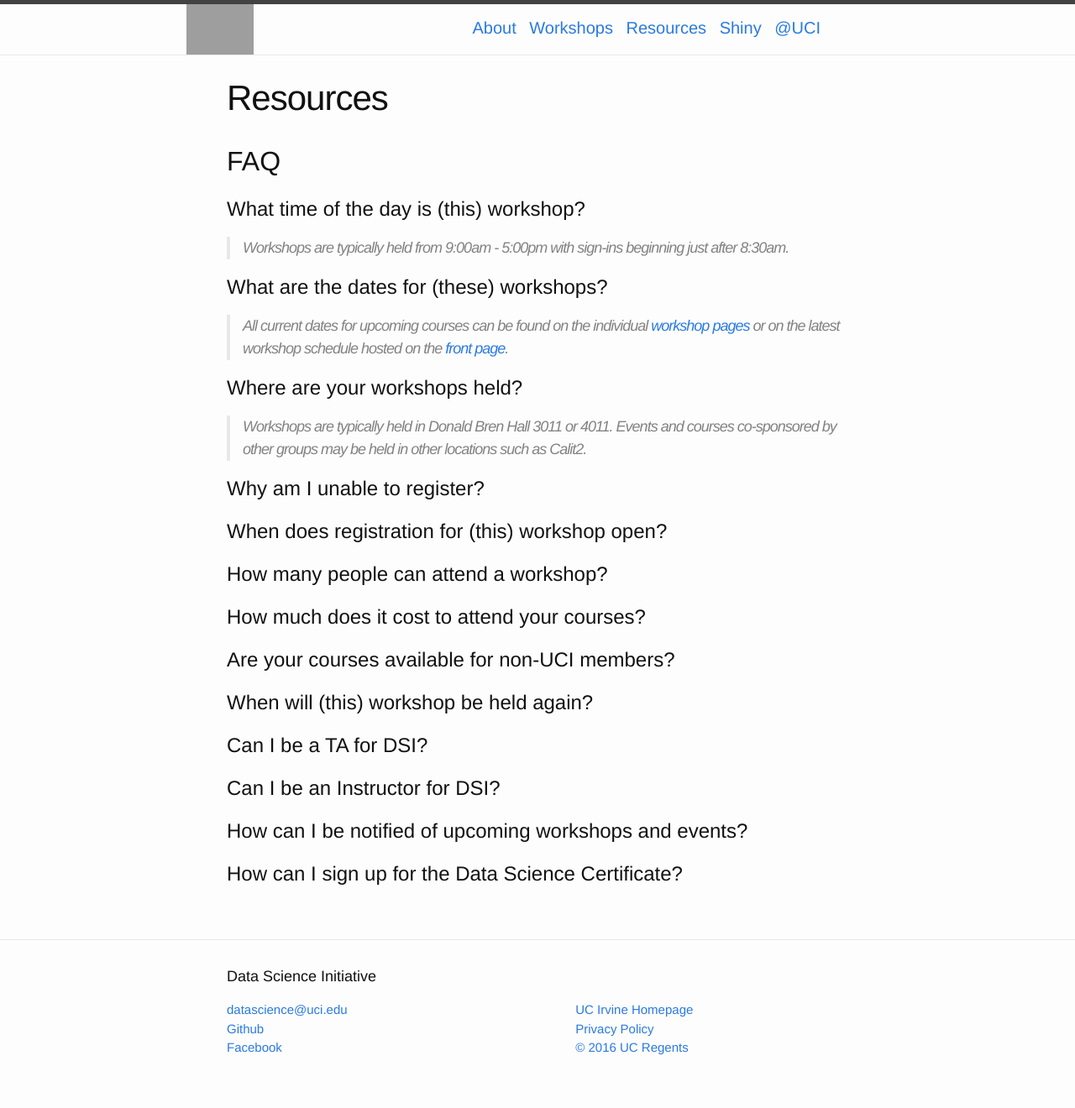
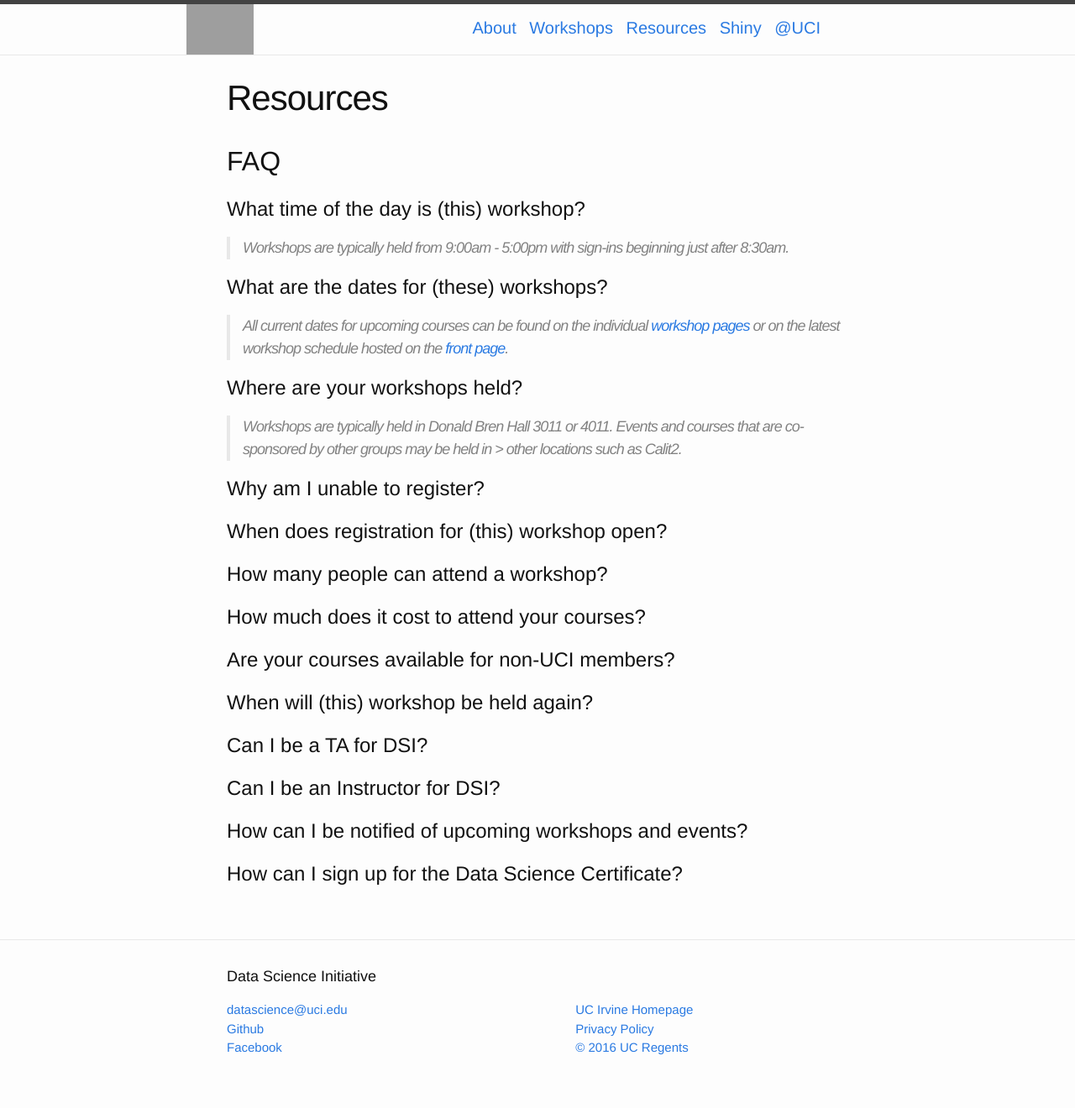
Before and after one commit to UCIDataScienceInitiative/UCIDataScienceInitiative.github.io, a Jekyll site: the page built from Resources/FAQ.md, in a window 1280 px wide. Shown: the whole page at 84% size. Built offline with Jekyll 4.4.1, drawn with Linux system fonts in a browser that asks for light colours; grey boxes are pictures that could not be loaded.

Commit message:
Update FAQ.md

```diff
--- a/Resources/FAQ.md
+++ b/Resources/FAQ.md
@@ -15,7 +15,7 @@ permalink: /FAQ/
 > on the latest workshop schedule hosted on the <a href="http://ucidatascienceinitiative.github.io">front page</a>.
 
 # Where are your workshops held?
-> Workshops are typically held in Donald Bren Hall 3011 or 4011. Events and courses co-sponsored by other groups may be held in other locations such as Calit2.
+> Workshops are typically held in Donald Bren Hall 3011 or 4011. Events and courses that are co-sponsored by other groups may be held in > other locations such as Calit2.
 
 
 # Why am I unable to register?
```
